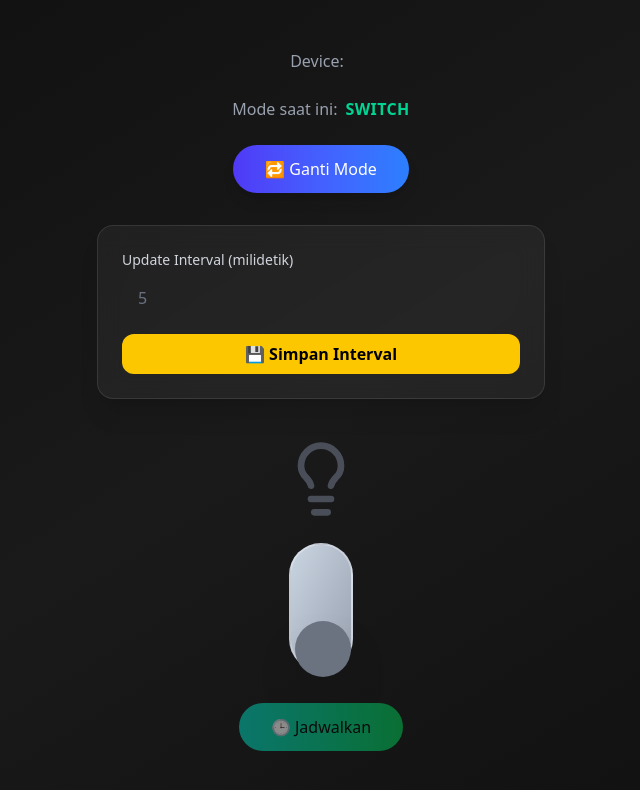
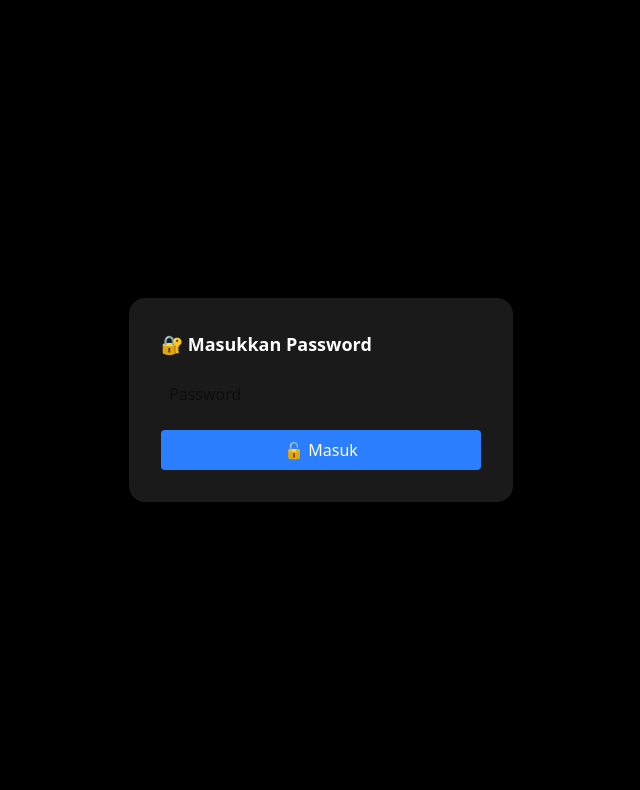
Before and after one commit to BallSpins/lamp, a React (Vite) app: page / in a window 1280 px wide. Shown: the top 790 px of the page, without its empty margins (319-959 px from the left). Built offline with nearby package versions, Linux system fonts and the light colour scheme; no server answers.

Commit message:
added security so u cant control my lamp sike

```diff
--- a/src/App.jsx
+++ b/src/App.jsx
@@ -16,6 +16,9 @@ export default function App() {
   const [name, setName] = useState('')
   const prevIsOn = useRef(isOn)
   const prevScheduleMode = useRef(scheduleMode)
+
+  const [authorized, setAuthorized] = useState(false)
+  const [inputPassword, setInputPassword] = useState("")
 
   useEffect(() => {
     if (prevIsOn.current !== isOn) {
@@ -79,6 +82,35 @@ export default function App() {
     }
   }
 
+  if (!authorized) {
+    return (
+      <div className="min-h-screen flex items-center justify-center bg-black text-white p-6">
+        <div className="bg-white/10 backdrop-blur-md p-8 rounded-2xl max-w-sm w-full shadow-lg">
+          <h2 className="text-lg font-semibold mb-4">🔐 Masukkan Password</h2>
+          <input
+            type="password"
+            value={inputPassword}
+            onChange={(e) => setInputPassword(e.target.value)}
+            className="w-full p-2 mb-4 rounded text-black"
+            placeholder="Password"
+          />
+          <button
+            className="w-full bg-blue-500 hover:bg-blue-600 text-white p-2 rounded"
+            onClick={() => {
+              if (inputPassword === import.meta.env.VITE_LAMP_PASSWORD) {
+                setAuthorized(true)
+              } else {
+                alert("Password salah, coba lagi ya 😬")
+              }
+            }}
+          >
+            🔓 Masuk
+          </button>
+        </div>
+      </div>
+    )
+  }
+
   return (
     <div className='w-full min-h-screen bg-gradient-to-br from-[#0f0f0f] via-[#1a1a1a] to-[#0f0f0f] text-white font-sans px-4 py-8 flex flex-col items-center justify-center'>
       <div className='mb-6 text-center'>
@@ -93,6 +125,7 @@ export default function App() {
 
       <button
         onClick={() => {
+          if (!authorized) return
           const newMode = mode === 'switch' ? 'schedule' : 'switch'
           setMode(newMode)
           store(2, { mode: newMode })
@@ -133,6 +166,7 @@ export default function App() {
       <motion.div
         className={`w-16 h-32 rounded-full p-1 flex flex-col justify-between mt-6 cursor-pointer border-2 ${mode === 'schedule' ? 'bg-gray-800 border-gray-600 cursor-not-allowed' : 'bg-gradient-to-br from-slate-300 to-gray-400 border-white/30'}`}
         onClick={() => {
+          if (!authorized) return
           if (mode === 'switch') {
             setIsOn(!isOn)
             store(1)
```
